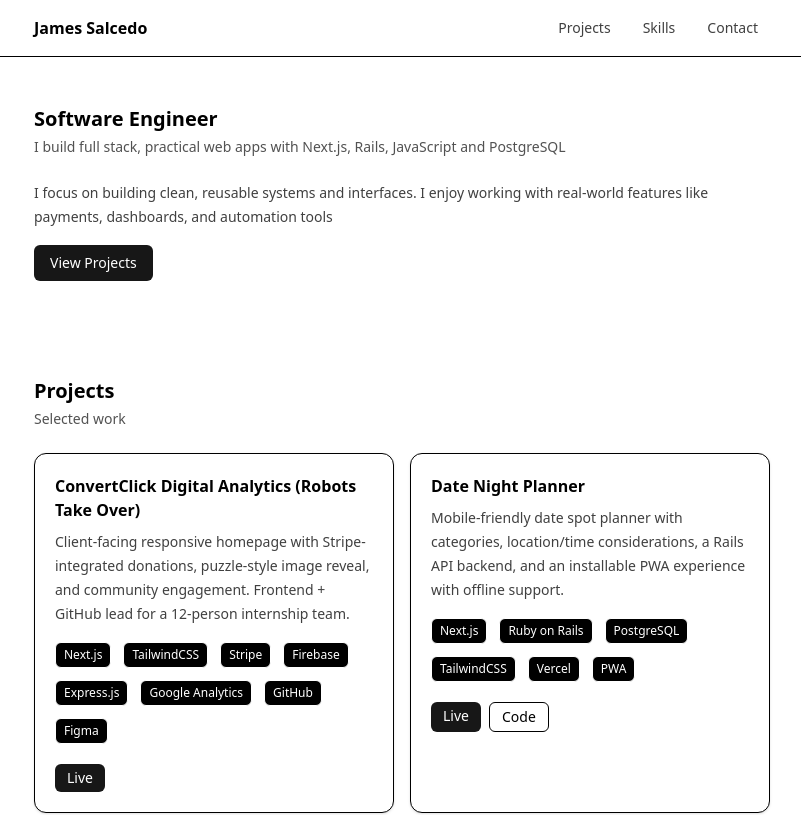
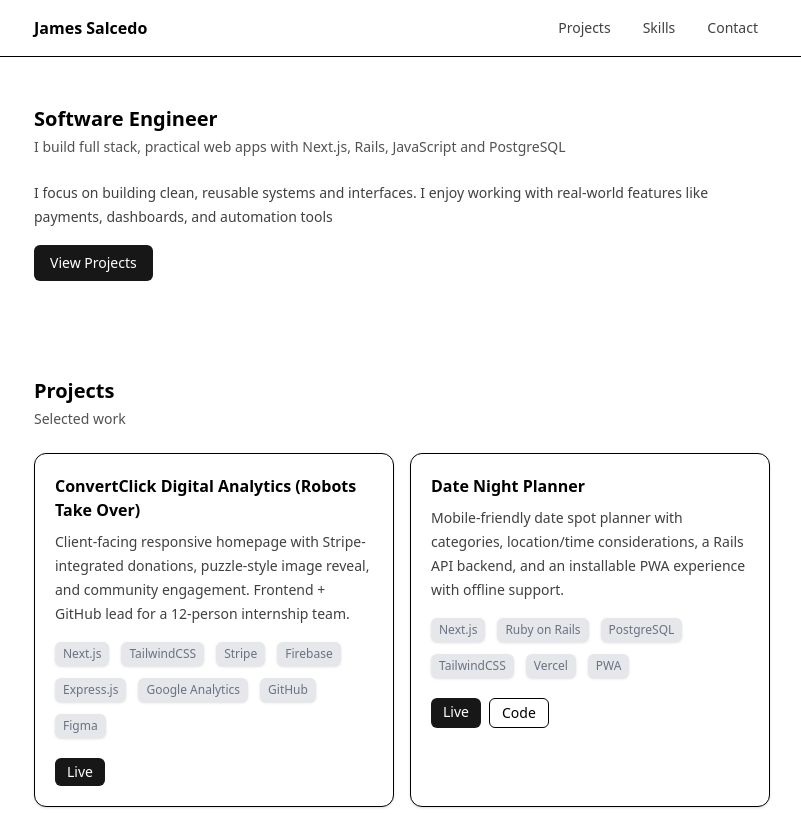
Before and after one commit to JamesSalcedo001/james_salcedo_portfolio, a Next.js app: page / in a window 1280 px wide. Shown: the top 815 px of the page, without its empty margins (238-1039 px from the left). Built offline with nearby package versions, Linux system fonts and the light colour scheme.

Commit message:
Change badge styling

```diff
--- a/src/app/components/Badge.js
+++ b/src/app/components/Badge.js
@@ -1,6 +1,6 @@
 export default function Badge({ children }) {
     return (
-        <span className="inline-flex mr-1 mb-1 items-center rounded-md border px-2 py-1 text-xs text-white bg-black">
+        <span className="inline-flex mr-1 mb-1 items-center rounded-md px-2 py-1 text-xs text-gray-500 bg-gray-200 shadow">
             {children}
         </span>
     )
```
